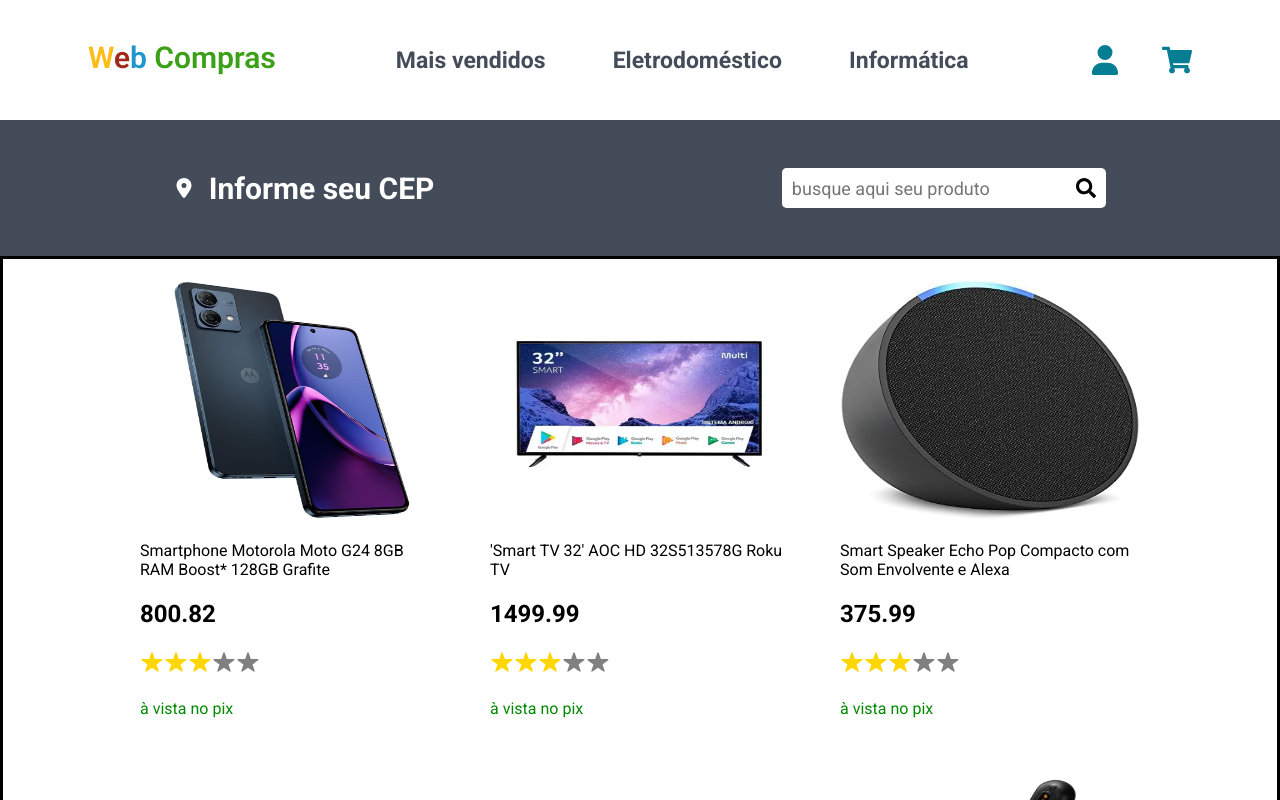
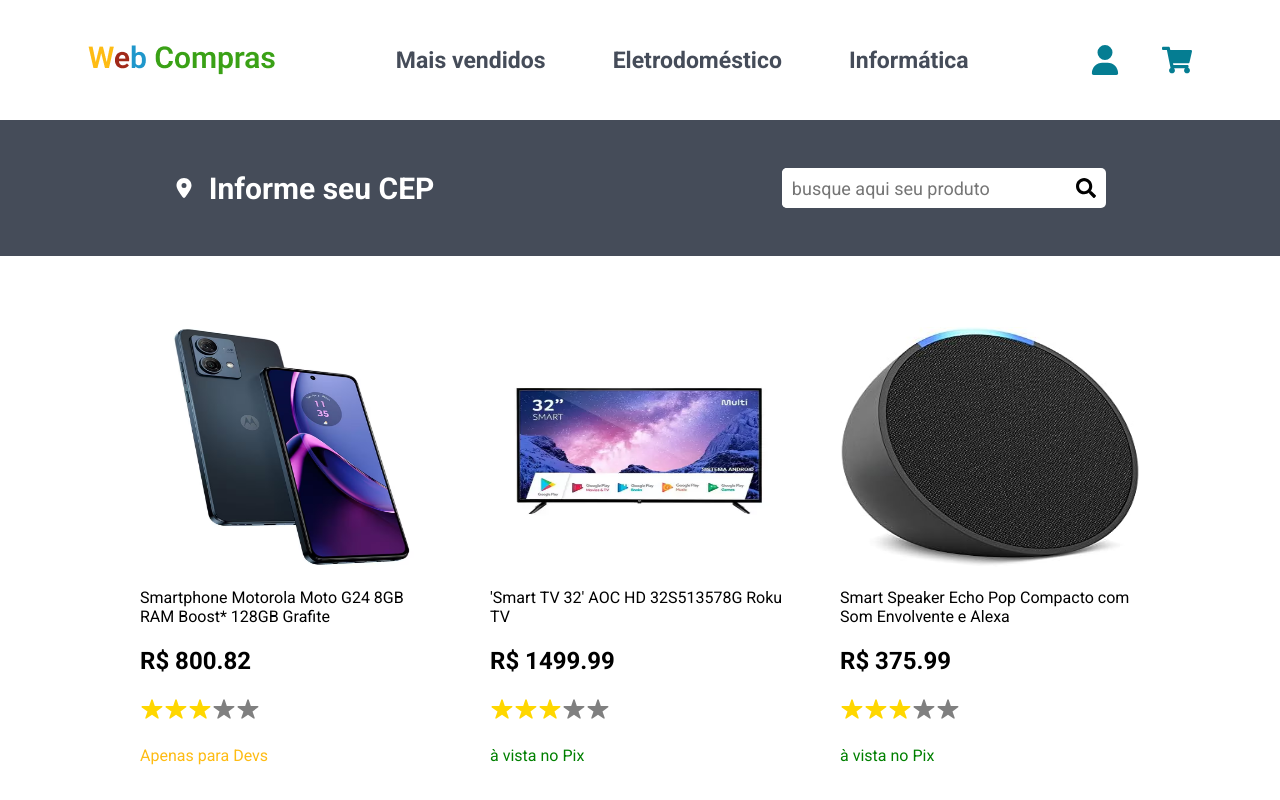
Before and after one commit to vinicius-bispo1/e-commerce, a React (Vite) app: page / in a window 1280 px wide. Shown: the top 800 px of the page. Built offline with nearby package versions, Linux system fonts and the light colour scheme.

Commit message:
:sparkles: feat: add status 'produtos'

```diff
--- a/src/Components/Card/Styled.jsx
+++ b/src/Components/Card/Styled.jsx
@@ -22,4 +22,5 @@ export const H2 = styled.h2`
 
 export const Span = styled.span`
   color: #008a00;
+  color: ${props => props.cor == "à vista no Pix" ? "green" : props.cor == "Indisponível" ? "red" : "#FEBC14" };
 `;
--- a/src/Components/Card/index.jsx
+++ b/src/Components/Card/index.jsx
@@ -3,15 +3,16 @@ import * as S from "./Styled";
 import celular from "../../assets/celular.png";
 import { FaStar } from "react-icons/fa";
 import Estrela from "../Estrela";
+import { Produtos } from "../../Data";
 
-export default function Card({ descricao, preco, imagem }) {
+export default function Card({ descricao, preco, imagem, status }) {
   return (
     <S.Div>
       <S.Img src={imagem} alt="Celular" />
       <S.P>{descricao}</S.P>
-      <S.H2>{preco}</S.H2>
+      <S.H2>R$ {preco}</S.H2>
       <Estrela />
-      <S.Span>à vista no pix</S.Span>
+      <S.Span cor={status}>{status}</S.Span>
     </S.Div>
   );
 }
--- a/src/Data/index.jsx
+++ b/src/Data/index.jsx
@@ -10,36 +10,36 @@ export const Produtos = [
     descricao: "Smartphone Motorola Moto G24 8GB RAM Boost* 128GB Grafite",
     imagem: celular,
     preco: 800.82,
-    status: "à vista no Pix ",
+    status: "Apenas para Devs",
   },
   {
     descricao: "'Smart TV 32' AOC HD 32S513578G Roku TV",
     imagem: tv,
     preco: 1499.99,
-    status: "à vista no Pix ",
+    status: "à vista no Pix",
   },
   {
     descricao: "Smart Speaker Echo Pop Compacto com Som Envolvente e Alexa",
     imagem: alexa,
     preco: 375.99,
-    status: "à vista no Pix ",
+    status: "à vista no Pix",
   },
   {
     descricao: "PlayStation 5 Standard Edition Branco + Marvels Spider Man",
     imagem: ps5,
     preco: 3799.99,
-    status: "à vista no Pix ",
+    status: "à vista no Pix",
   },
   {
     descricao: "Notebook Asus VivoBook 15 Intel Core i3 8GB 512GB",
     imagem: notebook,
     preco: 2499.99,
-    status: "à vista no Pix ",
+    status: "Indisponível",
   },
   {
     descricao: "Fone Bluetooth E6s TWS Sem Fio Para Celular Notebook",
     imagem: fone,
     preco: 38.55,
-    status: "à vista no Pix ",
+    status: "Indisponível",
   },
 ];
--- a/src/pages/Home/Styled.jsx
+++ b/src/pages/Home/Styled.jsx
@@ -7,11 +7,11 @@ const center = css`
 `;
 
 export const ContainerBusca = styled.section`
-
 ${center}
 justify-content: space-around;
 background-color: #454C59;
 height: 17vh;
+margin-bottom: 50px;
 `
 export const BoxCep = styled.div`
 ${center}
@@ -41,7 +41,6 @@ input{
 `
 
 export const ContainerProdutos = styled.section`
-  border: solid;
   display: flex;
   justify-content: center;
 `;
--- a/src/pages/Home/index.jsx
+++ b/src/pages/Home/index.jsx
@@ -26,10 +26,11 @@ export default function Home() {
         <S.ContainerProdutos>
           <S.BoxProdutos>
             {Produtos.map((item) => (
-              <Card
+              <Card style={{color: "red"}}
                 descricao={item.descricao}
                 preco={item.preco}
                 imagem={item.imagem}
+                status={item.status}
               />
             ))}
           </S.BoxProdutos>
```
